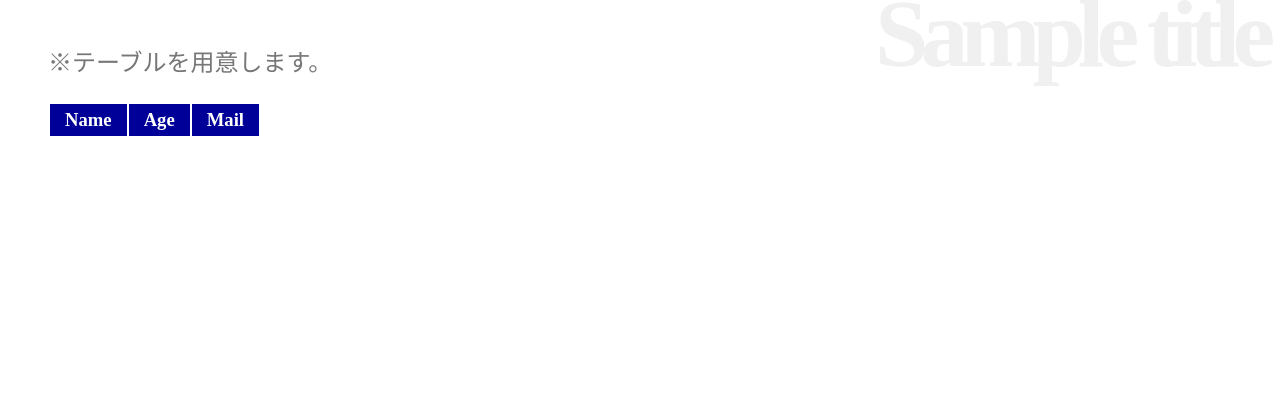
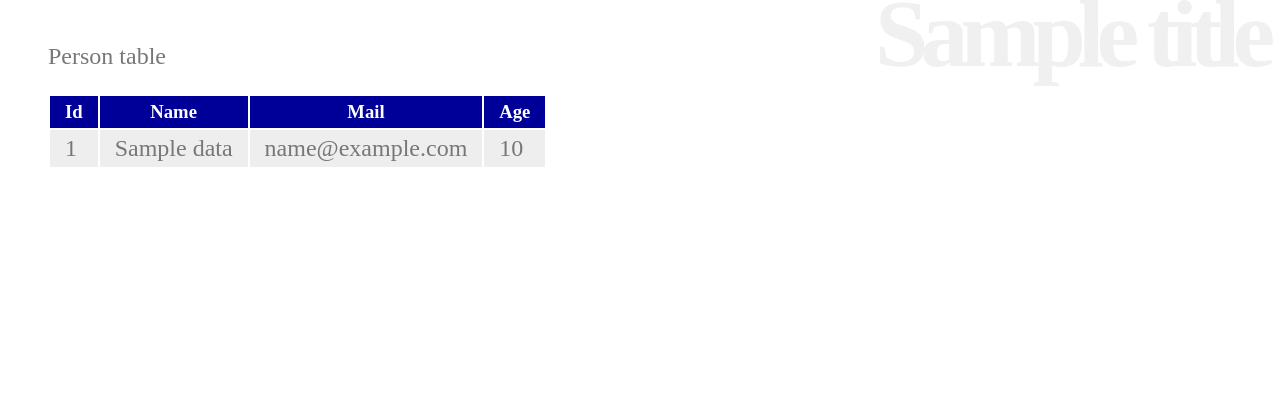
Before and after one commit to MaoTSUJI/my-symfony-app, a Symfony app: template templates/hello/index.html.twig in a window 1280 px wide. Shown: the top 420 px of the page. Run offline with Twig, Linux system fonts and the light colour scheme; the template is opened without the code that fills it: most values are stand-ins (such as "Sample title", 1, 10 or a date in 2020); lists and menus that the app fills with data are empty; some libraries are stand-ins or nearby versions.

Commit message:
エンティティをテーブル表示

```diff
--- a/templates/hello/index.html.twig
+++ b/templates/hello/index.html.twig
@@ -4,6 +4,23 @@
 {% block title %}{{ title }}{% endblock %}
 
 {% block body %}
-<p>※テーブルを用意します。</p>
-{% include '/hello/table.html.twig' with [data] %}
+<p>Person table</p>
+<table>
+<tr>
+    <th>Id</th>
+    <th>Name</th>
+    <th>Mail</th>
+    <th>Age</th>
+</tr>
+{% for item in data %}
+<tr>
+    <td>{{ item.id }}</td>
+    <td>{{ item.name }}</td>
+    <td>{{ item.mail }}</td>
+    <td>{{ item.age }}</td>
+</tr>
+{% endfor %}
+</table>
+
+
 {% endblock %}
```
Also changed, not shown: src/Controller/HelloController.php (+6 -8 lines).
